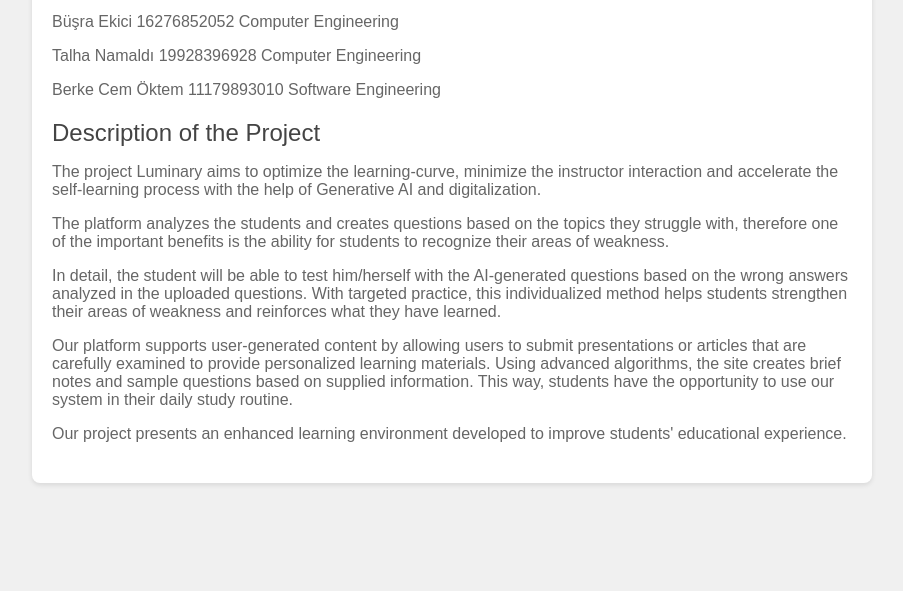
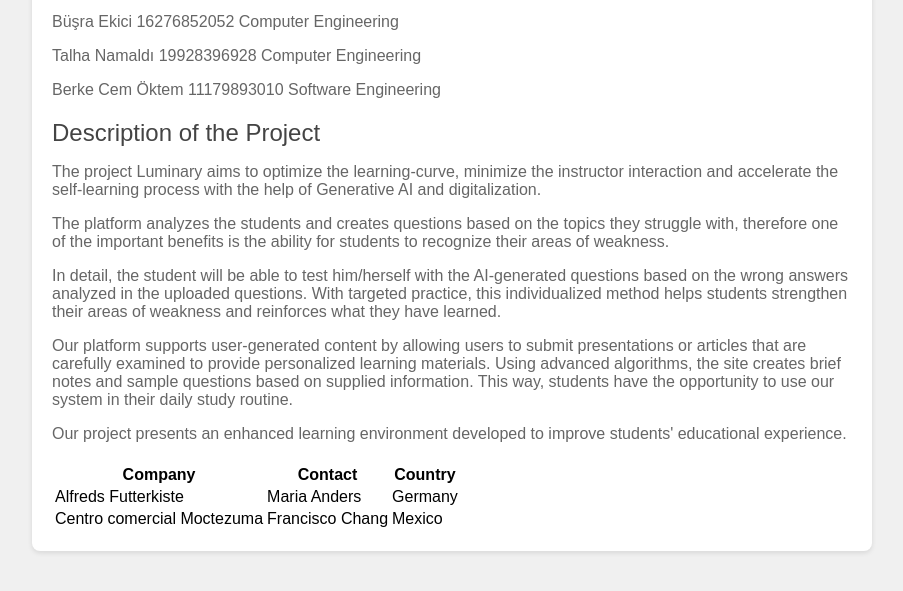
Before and after one commit to talhanamaldi/FinalProjectReport, a website: page index.html in a window 1280 px wide. Shown: the part 151-742 px from the top of the page, without its empty margins (188-1091 px from the left). Drawn offline with Linux system fonts and the light colour scheme.

Commit message:
Update index.html

```diff
--- a/index.html
+++ b/index.html
@@ -58,6 +58,25 @@
  <p>Our project presents an enhanced learning environment developed to improve students' educational experience.</p>
             </div>
         </div>
+        <div>
+            <table>
+  <tr>
+    <th>Company</th>
+    <th>Contact</th>
+    <th>Country</th>
+  </tr>
+  <tr>
+    <td>Alfreds Futterkiste</td>
+    <td>Maria Anders</td>
+    <td>Germany</td>
+  </tr>
+  <tr>
+    <td>Centro comercial Moctezuma</td>
+    <td>Francisco Chang</td>
+    <td>Mexico</td>
+  </tr>
+</table>
+        </div>
 
 
 </body>
```
